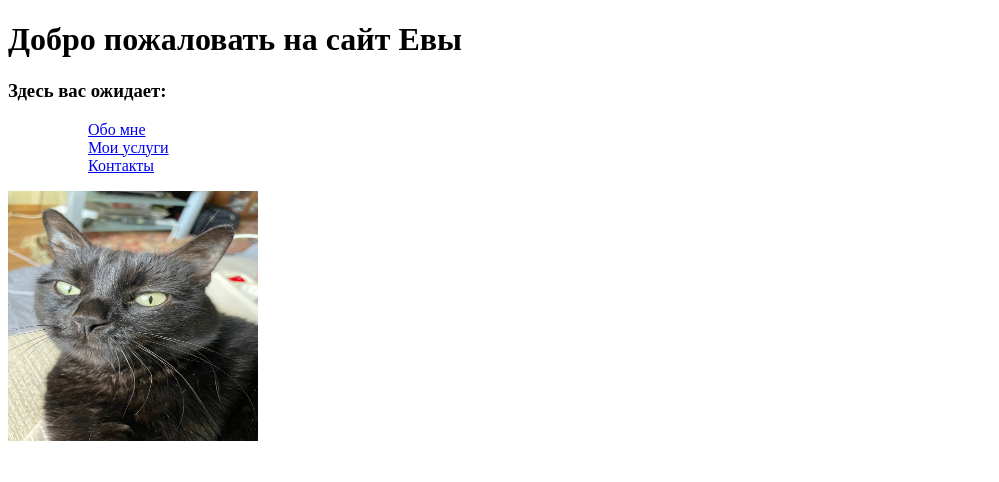
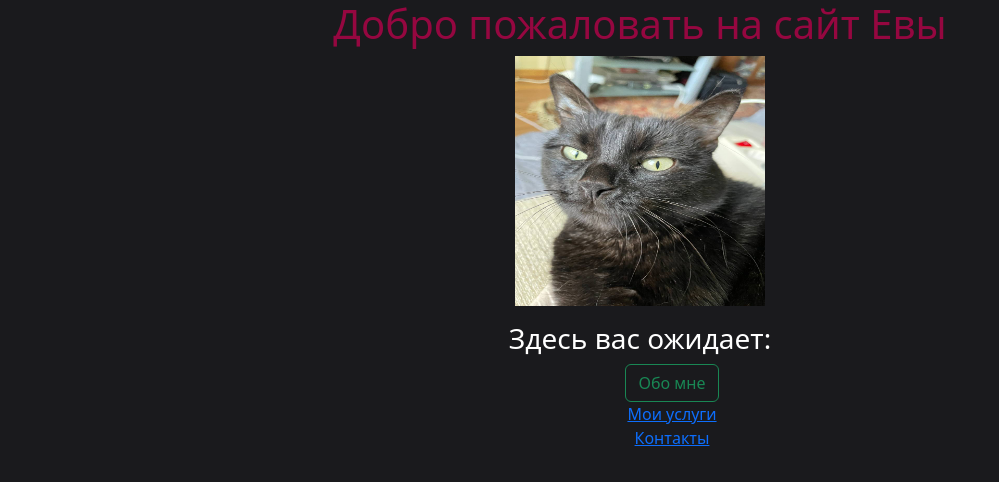
Before and after one commit to puerchik1/Eva, a plain HTML site: page index.html in a window 1280 px wide. Shown: the whole page, without its empty margins (0-999 px from the left). Drawn offline with nearby package versions, Linux system fonts and the light colour scheme.

Commit message:
изменения в проекте

```diff
--- a/index.html
+++ b/index.html
@@ -1,26 +1,35 @@
 <!DOCTYPE html>
 <html lang="ru">
+
 <head>
     <meta charset="UTF-8">
     <meta name="viewport" content="width=device-width, initial-scale=1.0">
-    <title>Главная</title>
+    <link href="https://cdn.jsdelivr.net/npm/bootstrap@5.3.3/dist/css/bootstrap.min.css" rel="stylesheet"
+        integrity="sha384-QWTKZyjpPEjISv5WaRU9OFeRpok6YctnYmDr5pNlyT2bRjXh0JMhjY6hW+ALEwIH" crossorigin="anonymous">
+    <title>Ева главная</title>
+    <link rel="stylesheet" href="./styles.css">
 </head>
+
 <body>
     <h1>Добро пожаловать на сайт Евы</h1>
+    <img width="250" height="250" src="eva1.jpg" alt="Моя главная фотка">
     <p>
     <h3>Здесь вас ожидает:</h3>
     <ul>
         <ol>
-                <a href="about.html" >Обо мне</a>
+            <a href="./about.html" type="button" class="btn btn-outline-success">Обо мне</a>
         </ol>
         <ol>
-                <a href="services.html" >Мои услуги</a>
+            <a href="services.html">Мои услуги</a>
         </ol>
         <ol>
-                <a href="contact.html" >Контакты</a>
+            <a href="contact.html">Контакты</a>
         </ol>
     </ul>
     </p>
-    <img width="250" height="250" src="eva1.jpg" alt="Моя главная фотка">
+    <script src="https://cdn.jsdelivr.net/npm/bootstrap@5.3.3/dist/js/bootstrap.bundle.min.js"
+        integrity="sha384-YvpcrYf0tY3lHB60NNkmXc5s9fDVZLESaAA55NDzOxhy9GkcIdslK1eN7N6jIeHz"
+        crossorigin="anonymous"></script>
 </body>
+
 </html>
--- /dev/null
+++ b/styles.css
@@ -0,0 +1,12 @@
+body {
+    background-color: #1A1a1d;
+    text-align: center;
+}
+
+h1 {
+    color: #950740;
+}
+
+h3 {
+    color: #fff;
+}
```
Lines whose indentation alone changed are shown as unchanged.
